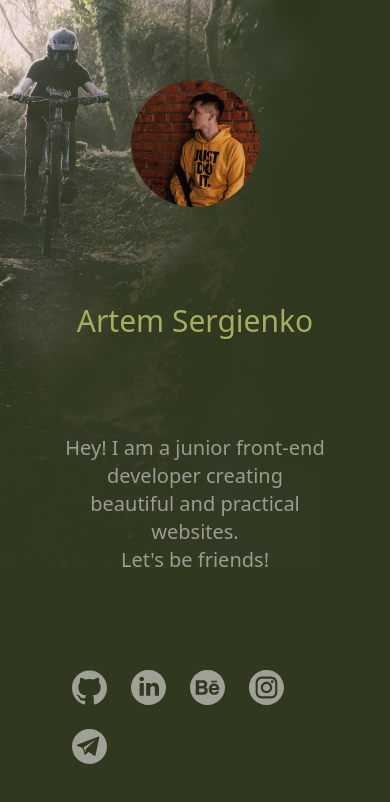
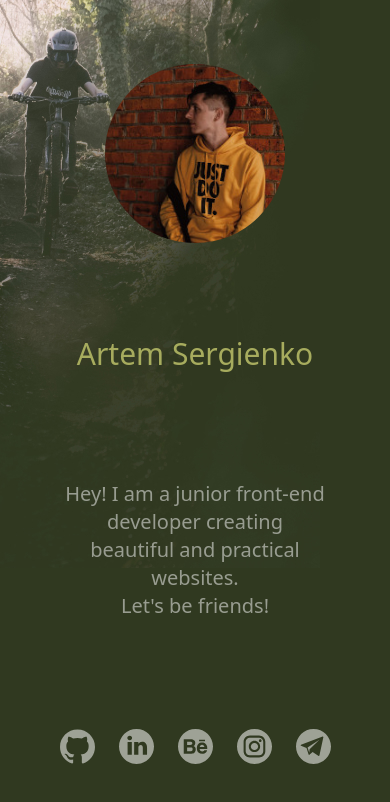
Before and after one commit to artsergienko/artsergienko.com, a website: page public/index.html in a window 390 px wide. Drawn offline with Linux system fonts and the light colour scheme.

Commit message:
Last commit.

```diff
--- a/public/index.html
+++ b/public/index.html
@@ -16,11 +16,11 @@
             <div class="flex flex-col justify-between items-center text-center min-h-screen py-16 px-14 md:items-start md:text-left md:py-16 md:ml-16">
 
                     <img src="./img/my-photo.jpg" alt="Photo by Artem Sergienko"
-                    class="rounded-full p-4 w-[160px] md:w-[200px]">
-                    <h1 class="text-3xl pb-4 md:text-4xl a-color">Artem Sergienko</h1>
-                    <h2 class="text-xl md:text-2xl text-white opacity-50">Hey! I am a junior front-end developer creating </br>beautiful and practical websites. </br>Let's be friends!</h2>
+                    class="rounded-full w-[180px] md:w-[200px]">
+                    <h1 class="text-3xl py-4 md:text-4xl a-color">Artem Sergienko</h1>
+                    <h2 class="text-xl py-4 md:text-2xl text-white opacity-50">Hey! I am a junior front-end developer creating </br>beautiful and practical websites. </br>Let's be friends!</h2>
 
-                    <ul class="flex flex-row flex-wrap p-4 gap-6">
+                    <ul class="flex flex-row flex-wrap py-4 gap-6">
                         <li>
                             <a href="https://github.com/artemsergienko">
                                 <svg width="35" height="35" viewBox="0 0 60 58" fill="none">
```
Also changed, not shown: public/styles.css.
